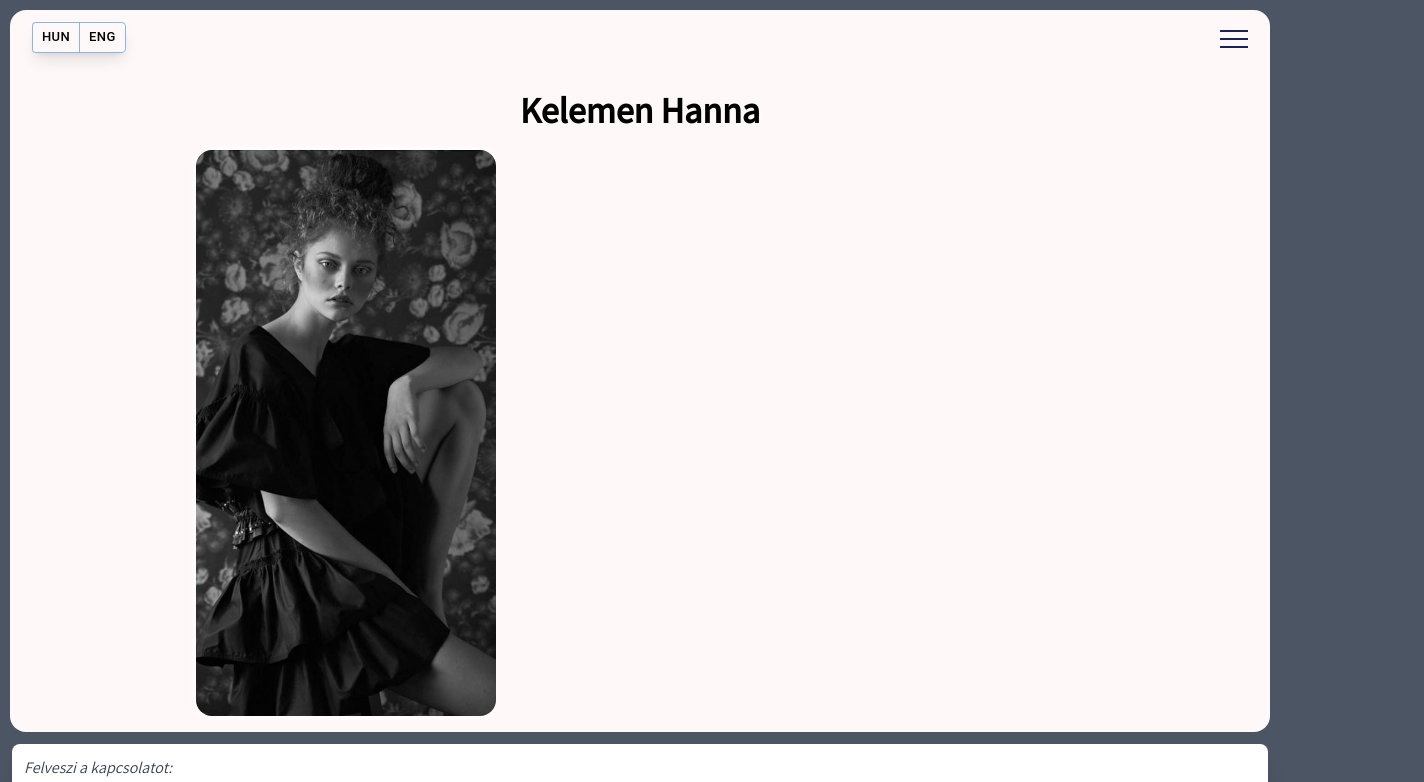
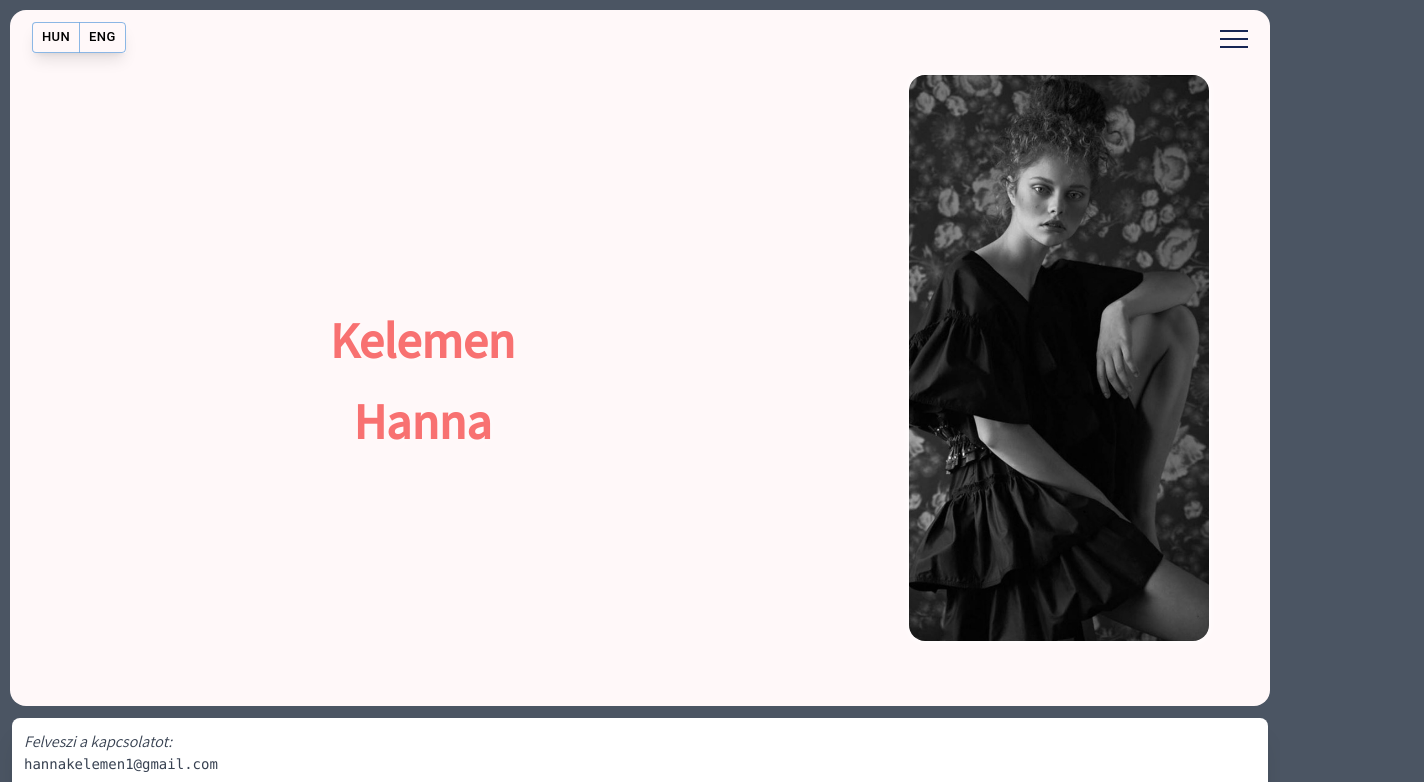
Before and after one commit to vladyslavt97/Anait-Vanoian, a Next.js app: page / in a window 1280 px wide. Shown: the top 782 px of the page, 1424 px wide, since content can reach past the window. Built offline with nearby package versions, Linux system fonts and the light colour scheme.

Commit message:
home page desktop

```diff
--- a/app/page.tsx
+++ b/app/page.tsx
@@ -11,13 +11,13 @@ export default function Home() {
   const language = useStore((state: languagesState) => state.language);
   return (
     <main
-    className="bg-[#fff8f9] rounded-2xl m-2.5 p-4 min-h-[87vh]"
+    className="bg-[#fff8f9] rounded-2xl m-2.5 p-4 min-h-[87vh] md:flex flex-row items-center gap-96 md:pl-32 lg:pl-64 xl:pl-80"
     >
       <motion.h1
       initial={{opacity:0}}
       animate={{opacity:1}}
-      transition={{duration:2}}
-      className="font-bold text-center pt-16 pb-5 text-4xl text-black"
+      transition={{duration:2, delay: 0.4}}
+      className="font-bold text-center pt-16 pb-5 text-4xl text-black md:text-[50px] md:text-red-400 md:leading-relaxed"
       style={{ textShadow: "1px 1px 10px rgba(255, 255, 255, 0.5)" }}
       >
         Kelemen Hanna
@@ -29,8 +29,9 @@ export default function Home() {
       animate={{opacity:1,
         x:0, y:0
       }}
-      transition={{duration:1, delay: 0.2}}
-      className="relative top-0 mx-2.5 w-full sm:w-full md:left-40 z-10"
+      transition={{duration:2, delay: 0.2}}
+      className="mx-2.5 w-full z-10"
+      // sm:w-full md:left-40
       >
         <Image src="/hanna.jpeg" alt="" width={300} height={300} priority={true} className="rounded-2xl shadow-white"/>
       </motion.div>
```
Also changed, not shown: 1 other file (tests, documents, lock files or other folders).
